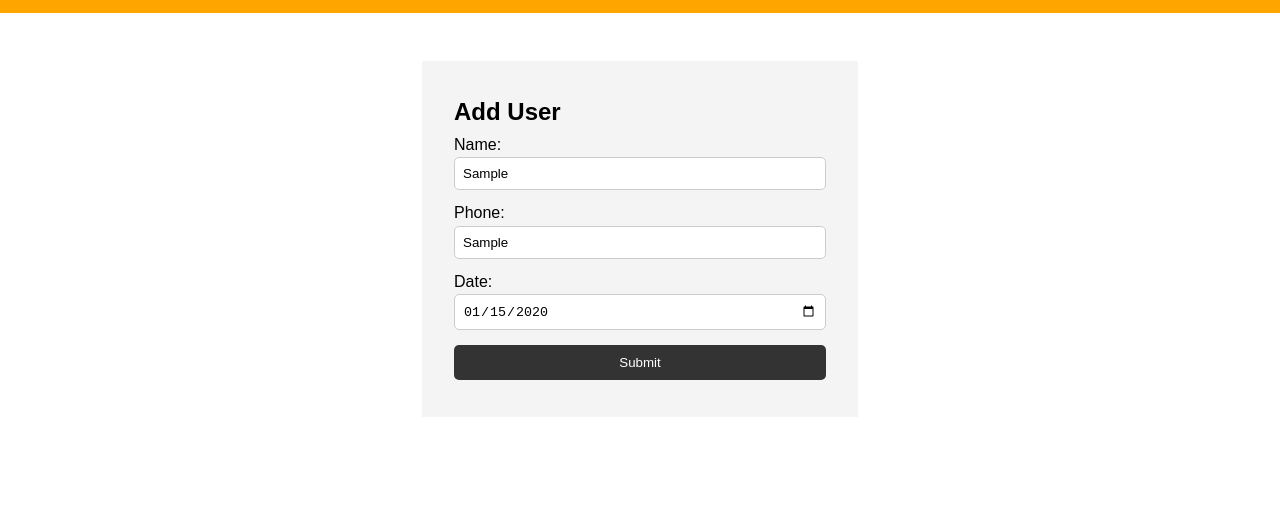
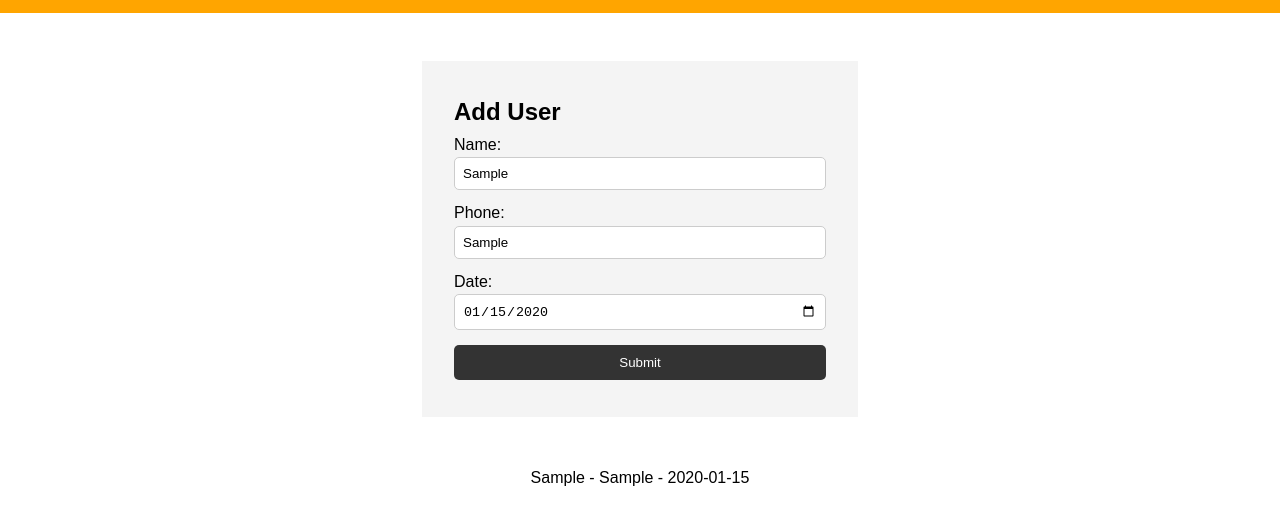
Before and after one commit to NidhiMehendale/Project1, a plain HTML site: page index.html in a window 1280 px wide. Both pictures are taken after typing "Sample", "Sample", "2020-01-15" into the empty fields and a click on the input "Submit". Shown: the part 70-594 px from the top of the page. Drawn offline with Linux system fonts and the light colour scheme.

Commit message:
save on screen

```diff
--- a/index.html
+++ b/index.html
@@ -30,10 +30,8 @@
         </div>
         <input class="btn" type="submit" value="Submit" required>
       </form>
-      <ul id="listOfItems"></ul>
-
     </div>
-    <script src="main.js"></script>
+    <ul id='listOfItems' style="text-align: center;" class="items"> </ul>
     <script>
         function saveToLocalStorage(event){
             event.preventDefault();
@@ -52,14 +50,17 @@
             };
 
             localStorage.setItem(myobj.UserName,JSON.stringify(myobj));
-           // showUserOnScreen(obj);
+
+            saveOnScreen(myobj);
         }
-        // function showUserOnScreen(obj){
-        //   const parentElem = document.getElementById('listOfItems');
-        //   const chilElem = document.createElement('li');
-        //   chilElem.textContent = obj.UserName + ' ' + obj.Phone + ' ' + obj.Date ;
-        //   parentElem.appendChild(chilElem);
-        // }
+
+        function saveOnScreen(myObj){
+          const parentEle = document.getElementById('listOfItems');
+            const childEle = document.createElement('li');
+            childEle.textContent = myObj.UserName + ' - ' + myObj.Phone + ' - ' + myObj.Date;
+            parentEle.appendChild(childEle)
+        }
+
     </script>
   </body>
 </html>
```
